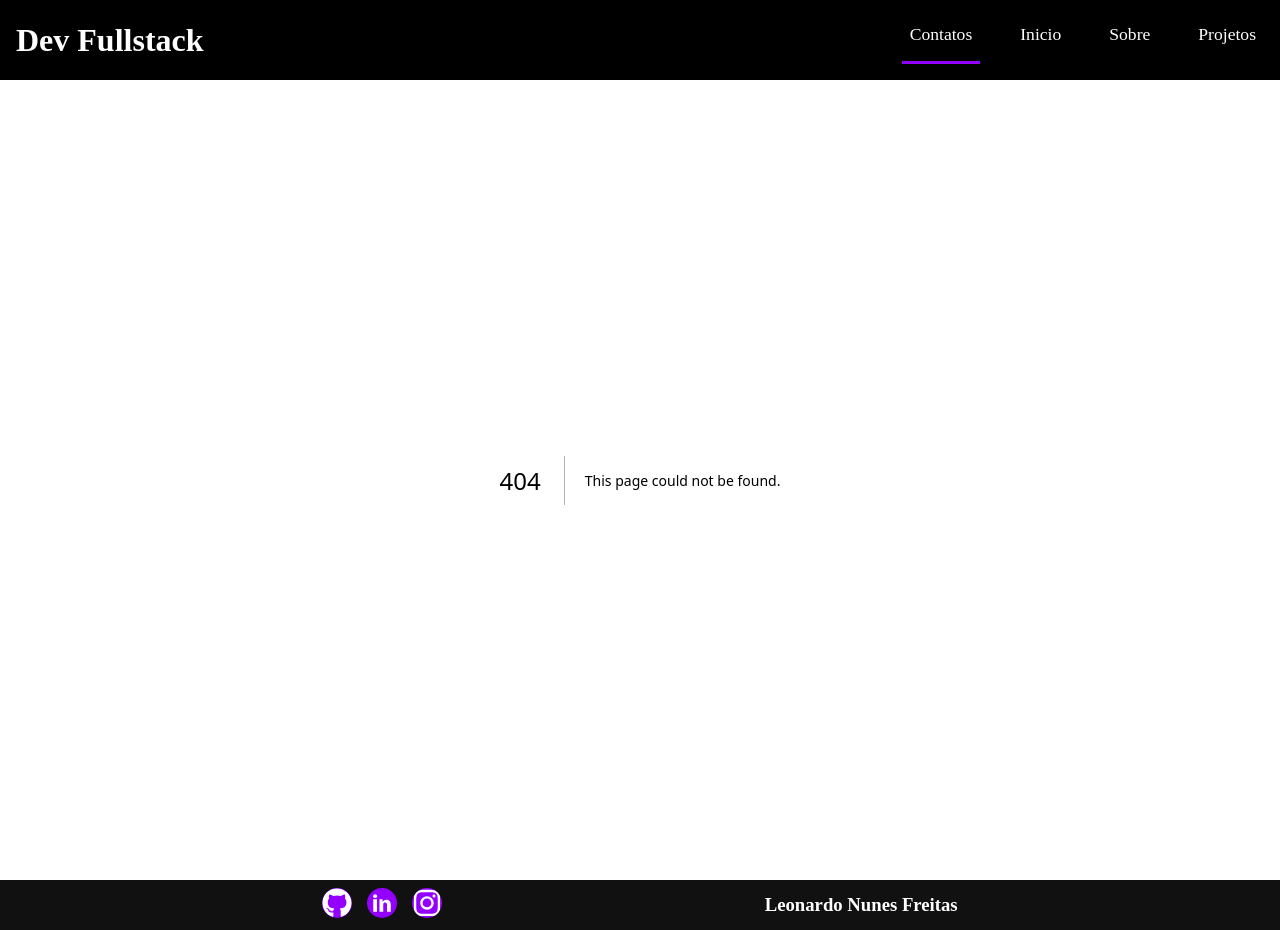
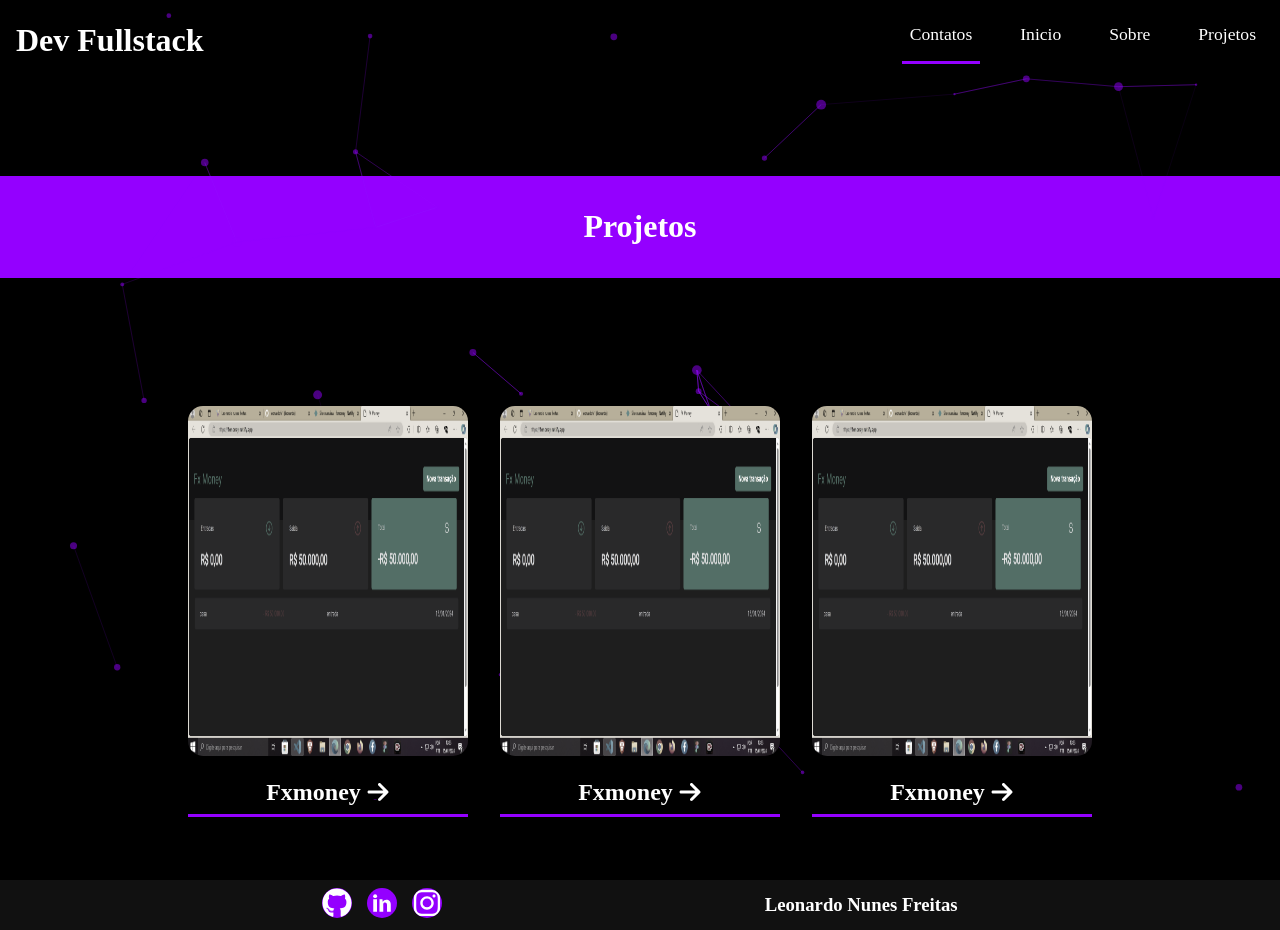
Before and after one commit to leonardofx1/portfolio, a Next.js app: page /project in a window 1280 px wide. Before the commit this address had no page. Built offline with nearby package versions, Linux system fonts and the light colour scheme.

Commit message:
page project

```diff
--- a/src/app/about/page.tsx
+++ b/src/app/about/page.tsx
@@ -11,7 +11,7 @@ export default function About() {
       <section className={styles.wrapperAbout}>
         <article className={styles.containerImg}>
           <div className={styles.wrapperImg}>
-            {" "}
+
             <Image src={leo} alt="minha foto." />
           </div>
           <p>
--- a/src/app/layout.tsx
+++ b/src/app/layout.tsx
@@ -3,7 +3,7 @@ import localFont from "next/font/local";
 import "../styles/globals.css";
 import { Footer } from "@/components/Footer";
 import { Header } from "@/components/Header";
-
+import {TsParticles} from "../components/TsparticlesComponent/tsparticles"
 const geistSans = localFont({
   src: "./fonts/GeistVF.woff",
   variable: "--font-geist-sans",
@@ -29,6 +29,7 @@ export default function RootLayout({
     <html lang="pt-br">
       <body className={`${geistSans.variable} ${geistMono.variable}`}>
         <Header />
+        <TsParticles />
         {children}
         <Footer />
       </body>
--- /dev/null
+++ b/src/app/project/page.tsx
@@ -0,0 +1,64 @@
+import Image from "next/image";
+import styles from "./styles.module.scss";
+import fxmoney from "@/assets/fxmoney.png";
+import { FaArrowRight } from "react-icons/fa6";
+
+export default function Project() {
+  return (
+    <main className={styles.main}>
+      <h3>Projetos </h3>
+
+      <section className={styles.wrapperProjects}>
+        <div>
+          <article className={styles.wrapperCard}>
+            <section className={styles.cardHeader}>
+              <Image src={fxmoney} alt="projeto fxmoney" />
+            </section>
+            <h2>Fxmoney</h2>
+          </article>
+        </div>
+
+        <div>
+          <article className={styles.wrapperCard}>
+            <section className={styles.cardHeader}>
+              <Image src={fxmoney} alt="projeto fxmoney" />
+            </section>
+            <h2>
+              Fxmoney <FaArrowRight />
+            </h2>
+          </article>
+        </div>
+        <div>
+          <article className={styles.wrapperCard}>
+            <section className={styles.cardHeader}>
+              <Image src={fxmoney} alt="projeto fxmoney" />
+            </section>
+            <h2>
+              Fxmoney <FaArrowRight />
+            </h2>
+          </article>
+        </div>
+        <div>
+          <article className={styles.wrapperCard}>
+            <section className={styles.cardHeader}>
+              <Image src={fxmoney} alt="projeto fxmoney" />
+            </section>
+            <h2>
+              Fxmoney <FaArrowRight />
+            </h2>
+          </article>
+        </div>
+        <div>
+          <article className={styles.wrapperCard}>
+            <section className={styles.cardHeader}>
+              <Image src={fxmoney} alt="projeto fxmoney" />
+            </section>
+            <h2>
+              Fxmoney <FaArrowRight />
+            </h2>
+          </article>
+        </div>
+      </section>
+    </main>
+  );
+}
--- /dev/null
+++ b/src/app/project/styles.module.scss
@@ -0,0 +1,98 @@
+@import'../../styles/variables.module.scss';
+
+.main {
+    display: flex;
+    flex-direction: column;
+    align-items: center;
+    justify-content: center;
+    width: 100%;
+    min-height: 100vh;
+    max-height: auto;
+
+    background-color: $primary-color;
+    color: white;
+
+
+    h3 {
+        text-align: center;
+
+        width: 100vw;
+        padding: 2rem;
+
+        background-color: $purple-color;
+        font-weight: bold;
+
+        font-size: 2rem;
+
+        border-bottom: $purple-color 1px solid;
+        margin : 5rem 0 ;
+
+    }
+}
+
+.wrapperProjects {
+    display: flex;
+    width: 100%;
+    max-width: 940px;
+    height: auto;
+
+    overflow: hidden;
+
+    margin: 3rem 0;
+
+    justify-content: center;
+    align-items: center;
+
+    gap: 2rem;
+
+
+}
+
+.wrapperCard {
+    display: flex;
+
+    flex-direction: column;
+
+    border-radius: 15%;
+    gap: 15px;
+
+    h2 {
+        display: flex;
+        align-items: center;
+        justify-content: center;
+        gap: 5px;
+
+        border-bottom: 3px solid $purple-color;
+        padding: .5rem;
+        &:hover svg {
+            color: $purple-color;
+        }
+    }
+
+}
+
+.cardHeader {
+    display: flex;
+    width: 280px;
+    height: 350px;
+
+    img {
+        width: 100%;
+        height: 100%;
+
+        filter: grayscale(80%);
+        transition: all 200ms ease;
+        cursor: pointer;
+        border-radius: 15px;
+
+        &:hover {
+            filter: none;
+
+            transform: scale(1);
+        }
+
+    }
+
+
+
+}
--- a/src/components/Header/index.tsx
+++ b/src/components/Header/index.tsx
@@ -11,7 +11,7 @@ export const Header = () => {
           </li>
           <li> Inicio</li>
           <li> <Link href="./about">Sobre</Link></li>
-          <li>Projetos</li>
+          <li> <Link href='./project'>Projetos</Link></li>
         </ul>
       </nav>
     </header>
--- a/src/components/HomeBody/index.tsx
+++ b/src/components/HomeBody/index.tsx
@@ -7,7 +7,7 @@ import typescript from '../../assets/typescript.jpg'
 import react from '../../assets/react.png'
 import node from '../../assets/node.png'
 import postgresql from '../../assets/postgresql.png'
-import { TsParticles } from '../TsparticlesComponent/tsparticles'
+
 
 
 export const HomeBody = () => {
@@ -20,7 +20,7 @@ export const HomeBody = () => {
             </div>
            <div className={styles.wrapperTitle}>
            <h2 className={styles.title}>Olá, eu sou o Leonardo. <br/> Desenvolvedor FullStack.</h2>
-           <TsParticles/>
+
             <div className={styles.wrapperImg}>
             <Image src={drizzle} height={30} unoptimized width={30} alt='my image' />
             <Image src={next} height={30} unoptimized width={30} alt='my image' />
```
